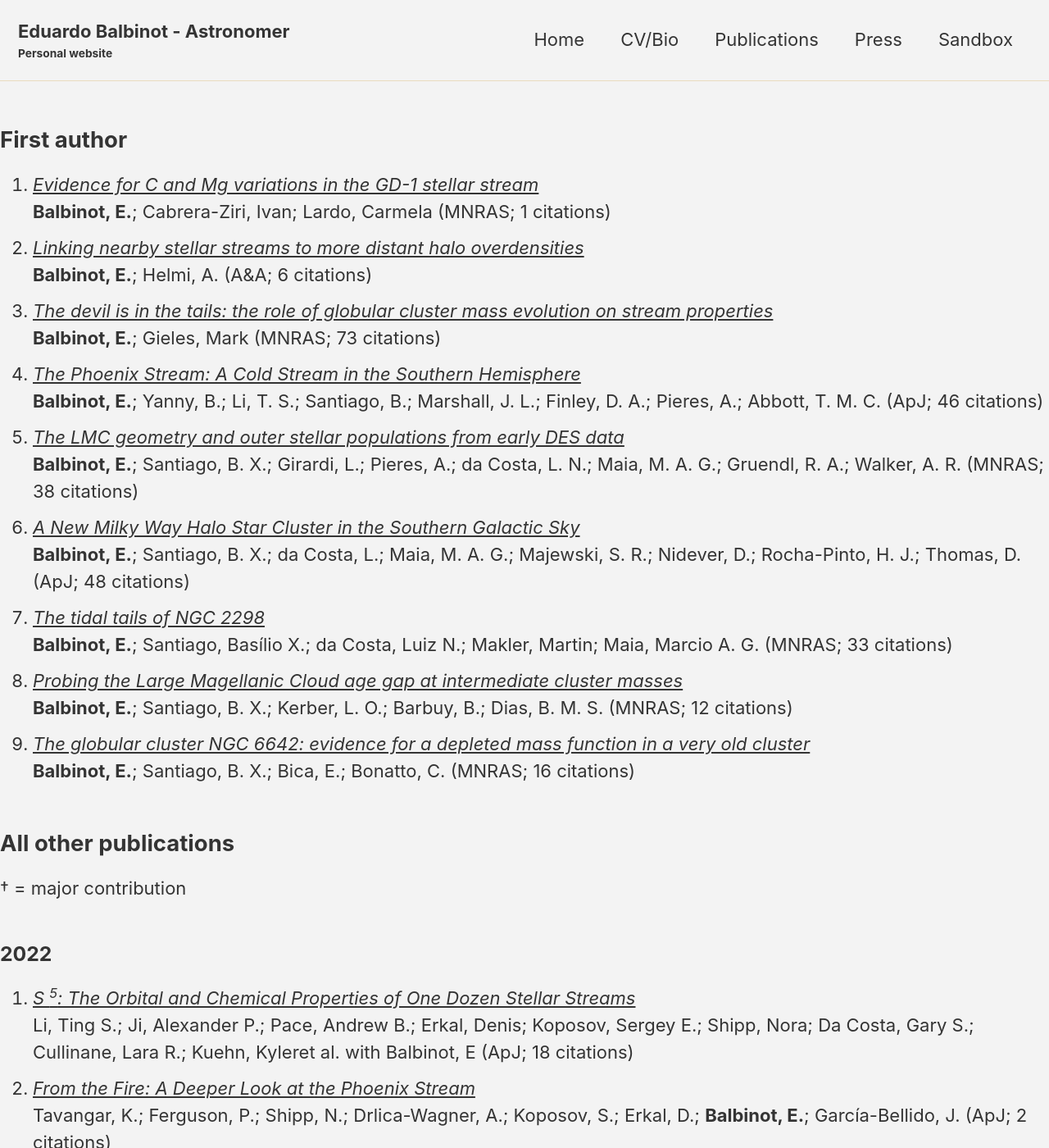
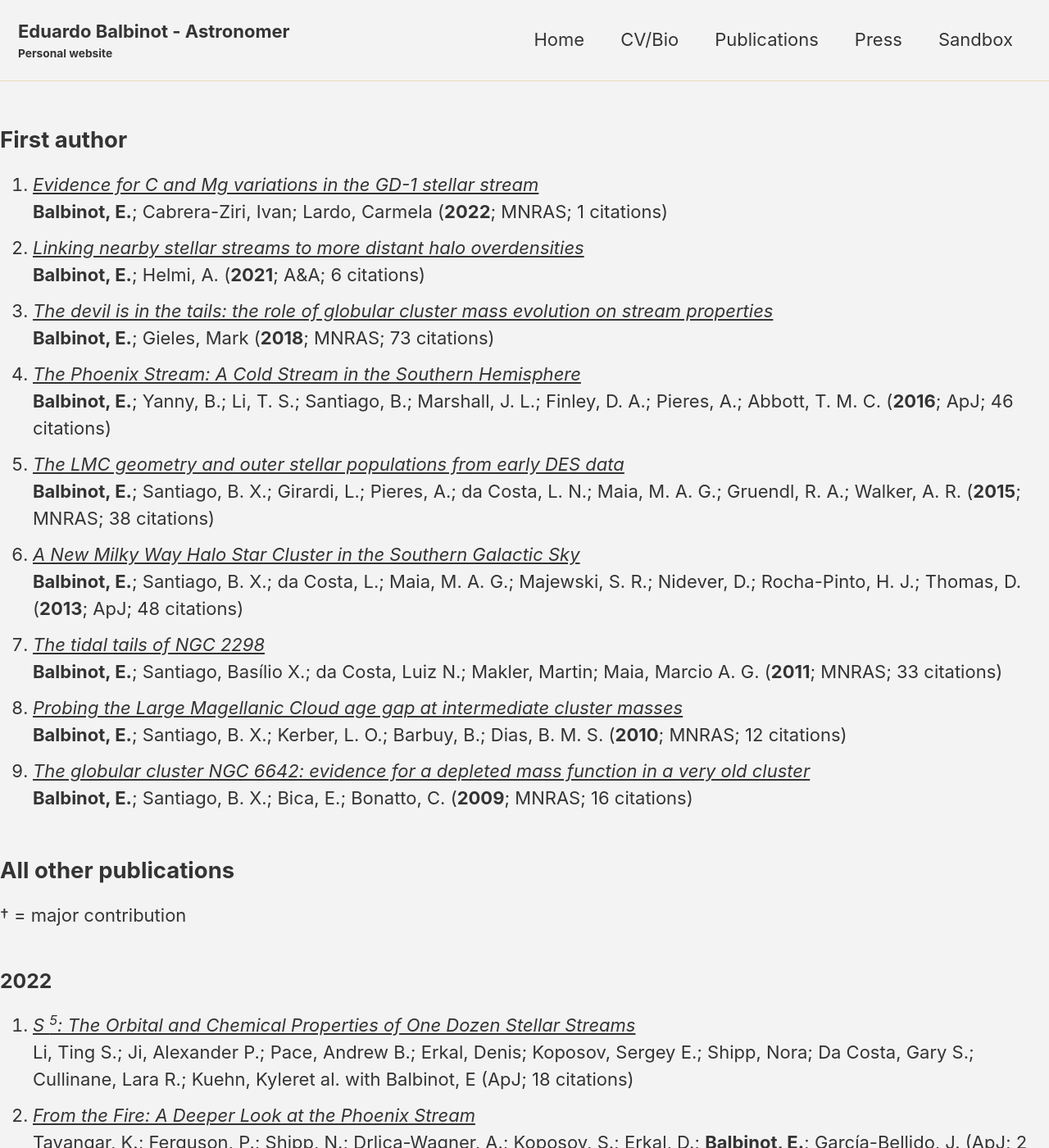
Before and after one commit to balbinot/balbinot.github.io, a Jekyll site: the page built from _pages/biblio.md, in a window 1280 px wide and 1400 px high. Shown: the whole window at 82% size. Built offline with Jekyll 4.4.1, drawn with Linux system fonts in a browser that asks for light colours; cached includes are drawn as plain includes; our own code applies the rules of GitHub Pages for plain Markdown files.

```diff
--- a/_pages/biblio.md
+++ b/_pages/biblio.md
@@ -1,14 +1,14 @@
 ## First author
 
-1. [*Evidence for C and Mg variations in the GD-1 stellar stream*](https://ui.adsabs.harvard.edu/abs/2022MNRAS.tmp.1837B/abstract) <br/> **Balbinot, E.**; Cabrera-Ziri, Ivan; Lardo, Carmela               (MNRAS; 1 citations)
-2. [*Linking nearby stellar streams to more distant halo overdensities*](https://ui.adsabs.harvard.edu/abs/2021A&A...654A..15B/abstract) <br/> **Balbinot, E.**; Helmi, A.               (A&A; 6 citations)
-3. [*The devil is in the tails: the role of globular cluster mass evolution on stream properties*](https://ui.adsabs.harvard.edu/abs/2018MNRAS.474.2479B/abstract) <br/> **Balbinot, E.**; Gieles, Mark               (MNRAS; 73 citations)
-4. [*The Phoenix Stream: A Cold Stream in the Southern Hemisphere*](https://ui.adsabs.harvard.edu/abs/2016ApJ...820...58B/abstract) <br/> **Balbinot, E.**; Yanny, B.; Li, T. S.; Santiago, B.; Marshall, J. L.; Finley, D. A.; Pieres, A.; Abbott, T. M. C.               (ApJ; 46 citations)
-5. [*The LMC geometry and outer stellar populations from early DES data*](https://ui.adsabs.harvard.edu/abs/2015MNRAS.449.1129B/abstract) <br/> **Balbinot, E.**; Santiago, B. X.; Girardi, L.; Pieres, A.; da Costa, L. N.; Maia, M. A. G.; Gruendl, R. A.; Walker, A. R.               (MNRAS; 38 citations)
-6. [*A New Milky Way Halo Star Cluster in the Southern Galactic Sky*](https://ui.adsabs.harvard.edu/abs/2013ApJ...767..101B/abstract) <br/> **Balbinot, E.**; Santiago, B. X.; da Costa, L.; Maia, M. A. G.; Majewski, S. R.; Nidever, D.; Rocha-Pinto, H. J.; Thomas, D.               (ApJ; 48 citations)
-7. [*The tidal tails of NGC 2298*](https://ui.adsabs.harvard.edu/abs/2011MNRAS.416..393B/abstract) <br/> **Balbinot, E.**; Santiago, Basílio X.; da Costa, Luiz N.; Makler, Martin; Maia, Marcio A. G.               (MNRAS; 33 citations)
-8. [*Probing the Large Magellanic Cloud age gap at intermediate cluster masses*](https://ui.adsabs.harvard.edu/abs/2010MNRAS.404.1625B/abstract) <br/> **Balbinot, E.**; Santiago, B. X.; Kerber, L. O.; Barbuy, B.; Dias, B. M. S.               (MNRAS; 12 citations)
-9. [*The globular cluster NGC 6642: evidence for a depleted mass function in a very old cluster*](https://ui.adsabs.harvard.edu/abs/2009MNRAS.396.1596B/abstract) <br/> **Balbinot, E.**; Santiago, B. X.; Bica, E.; Bonatto, C.               (MNRAS; 16 citations)
+1. [*Evidence for C and Mg variations in the GD-1 stellar stream*](https://ui.adsabs.harvard.edu/abs/2022MNRAS.tmp.1837B/abstract) <br/> **Balbinot, E.**; Cabrera-Ziri, Ivan; Lardo, Carmela               (**2022**; MNRAS; 1 citations)
+2. [*Linking nearby stellar streams to more distant halo overdensities*](https://ui.adsabs.harvard.edu/abs/2021A&A...654A..15B/abstract) <br/> **Balbinot, E.**; Helmi, A.               (**2021**; A&A; 6 citations)
+3. [*The devil is in the tails: the role of globular cluster mass evolution on stream properties*](https://ui.adsabs.harvard.edu/abs/2018MNRAS.474.2479B/abstract) <br/> **Balbinot, E.**; Gieles, Mark               (**2018**; MNRAS; 73 citations)
+4. [*The Phoenix Stream: A Cold Stream in the Southern Hemisphere*](https://ui.adsabs.harvard.edu/abs/2016ApJ...820...58B/abstract) <br/> **Balbinot, E.**; Yanny, B.; Li, T. S.; Santiago, B.; Marshall, J. L.; Finley, D. A.; Pieres, A.; Abbott, T. M. C.               (**2016**; ApJ; 46 citations)
+5. [*The LMC geometry and outer stellar populations from early DES data*](https://ui.adsabs.harvard.edu/abs/2015MNRAS.449.1129B/abstract) <br/> **Balbinot, E.**; Santiago, B. X.; Girardi, L.; Pieres, A.; da Costa, L. N.; Maia, M. A. G.; Gruendl, R. A.; Walker, A. R.               (**2015**; MNRAS; 38 citations)
+6. [*A New Milky Way Halo Star Cluster in the Southern Galactic Sky*](https://ui.adsabs.harvard.edu/abs/2013ApJ...767..101B/abstract) <br/> **Balbinot, E.**; Santiago, B. X.; da Costa, L.; Maia, M. A. G.; Majewski, S. R.; Nidever, D.; Rocha-Pinto, H. J.; Thomas, D.               (**2013**; ApJ; 48 citations)
+7. [*The tidal tails of NGC 2298*](https://ui.adsabs.harvard.edu/abs/2011MNRAS.416..393B/abstract) <br/> **Balbinot, E.**; Santiago, Basílio X.; da Costa, Luiz N.; Makler, Martin; Maia, Marcio A. G.               (**2011**; MNRAS; 33 citations)
+8. [*Probing the Large Magellanic Cloud age gap at intermediate cluster masses*](https://ui.adsabs.harvard.edu/abs/2010MNRAS.404.1625B/abstract) <br/> **Balbinot, E.**; Santiago, B. X.; Kerber, L. O.; Barbuy, B.; Dias, B. M. S.               (**2010**; MNRAS; 12 citations)
+9. [*The globular cluster NGC 6642: evidence for a depleted mass function in a very old cluster*](https://ui.adsabs.harvard.edu/abs/2009MNRAS.396.1596B/abstract) <br/> **Balbinot, E.**; Santiago, B. X.; Bica, E.; Bonatto, C.               (**2009**; MNRAS; 16 citations)
 
 
 ## All other publications
```
